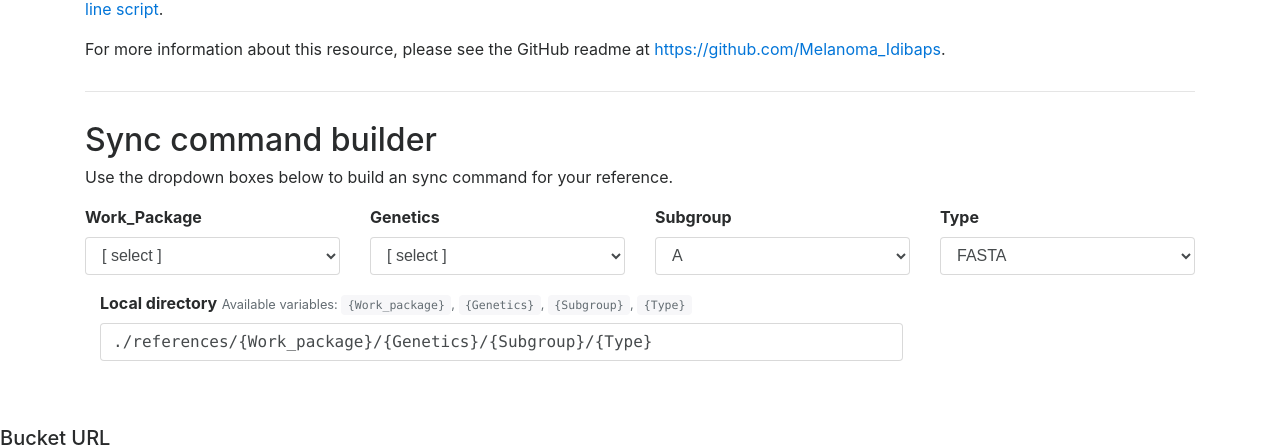
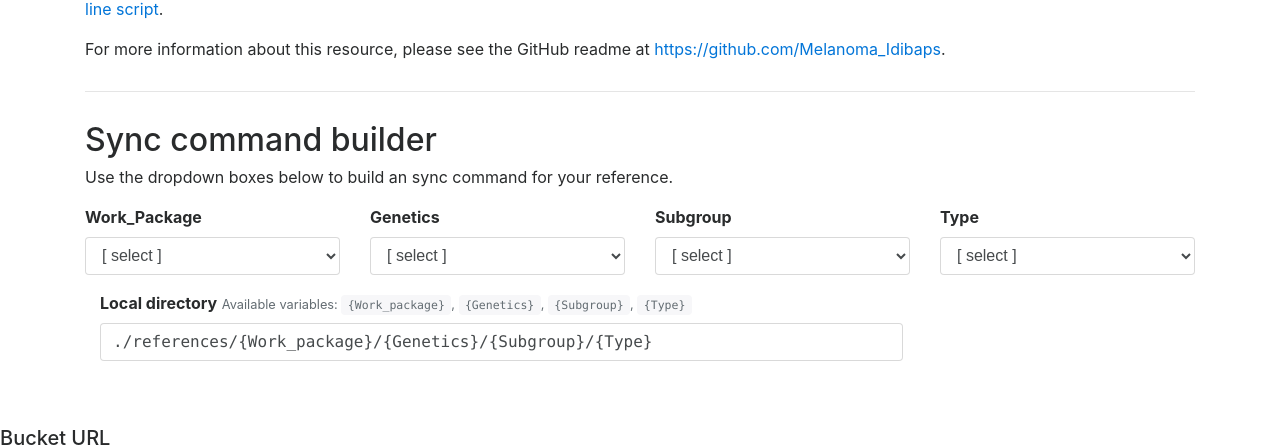
Before and after one commit to JaumeBagueCompanys/jaumebaguecompanys.github.io, a plain HTML site: page index.html in a window 1280 px wide. Shown: the part 362-809 px from the top of the page. Drawn offline with nearby package versions, Linux system fonts and the light colour scheme; some packages are replaced by stand-ins of ours; a script that the page names is missing.

Commit message:
Update index.html

```diff
--- a/index.html
+++ b/index.html
@@ -144,6 +144,7 @@
         <div class="form-group col-sm-3">
           <label for="Subgroup">Subgroup</label>
           <select class="form-control" id="Subgroup">
+            <option value="">[ select ]</option>
             <option value="A">A</option>
             <option value="B">B</option>
           </select>
@@ -151,6 +152,7 @@
         <div class="form-group col-sm-3">
           <label for="Type">Type</label>
           <select class="form-control" id="Type">
+            <option value="">[ select ]</option>
             <option value="FASTA">FASTA</option>
             <option value="BAM">BAM</option>
           </select>
```
